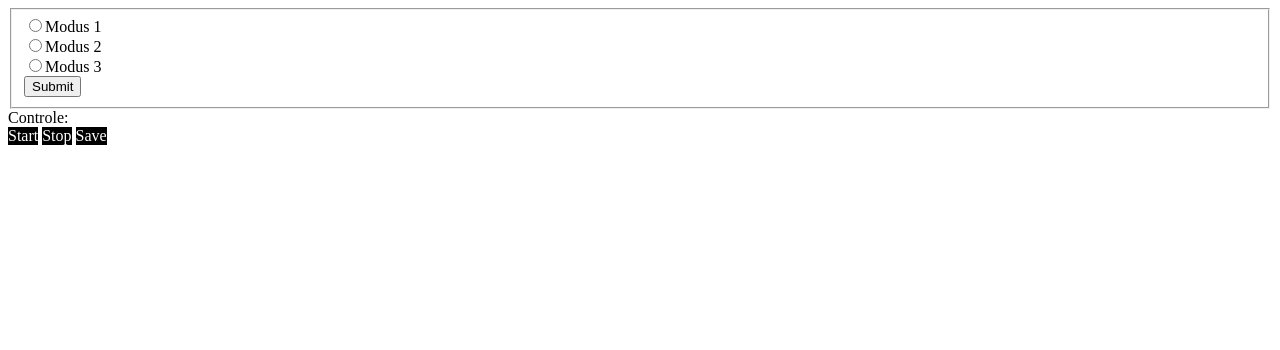
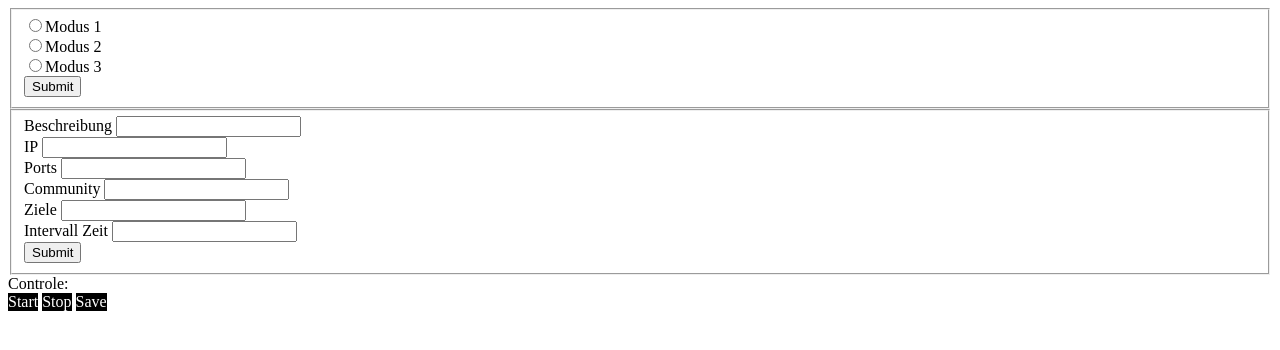
Before and after one commit to Foxhunt/NVIS, a website: page nvis_node_snmp/public/index.html in a window 1280 px wide. Drawn offline with Linux system fonts and the light colour scheme.

Commit message:
portgruppen hinzufüge formular eingebaut

```diff
--- a/nvis_node_snmp/public/index.html
+++ b/nvis_node_snmp/public/index.html
@@ -27,6 +27,30 @@
 		</fieldset>
 	</form>
 
+	<form action="/nvis/addPortGroup" method="post">
+		<fieldset>
+			<label for="beschreibung">Beschreibung</label>
+			<input id="beschreibung" name="beschreibung" type="text">
+			<br>
+			<label for="ip">IP</label>
+			<input id="ip" name="quelle" type="text">
+			<br>
+			<label for="ports">Ports</label>
+			<input id="ports" name="ports" type="text">
+			<br>
+			<label for="community">Community</label>
+			<input id="community" name="community" type="text">
+			<br>
+			<label for="ziele">Ziele</label>
+			<input id="ziele" name="ziele" type="text">
+			<br>
+			<label for="intervalTime">Intervall Zeit</label>
+			<input id="intervalTime" name="intervalTime" type="number">
+			<br>
+			<input type="submit">
+		</fieldset>
+	</form>
+
 	Controle:
 	<br>
 	<a href="/nvis/start" id="start">Start</a>
```
Also changed, not shown: nvis_node_snmp/app.js (+20 -1 lines).
